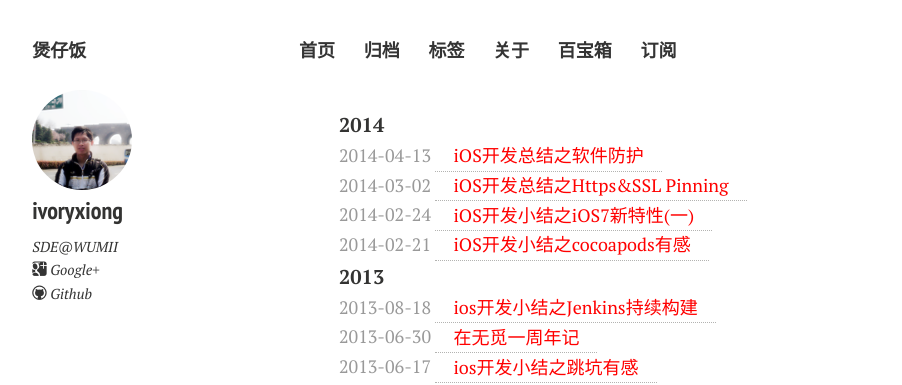
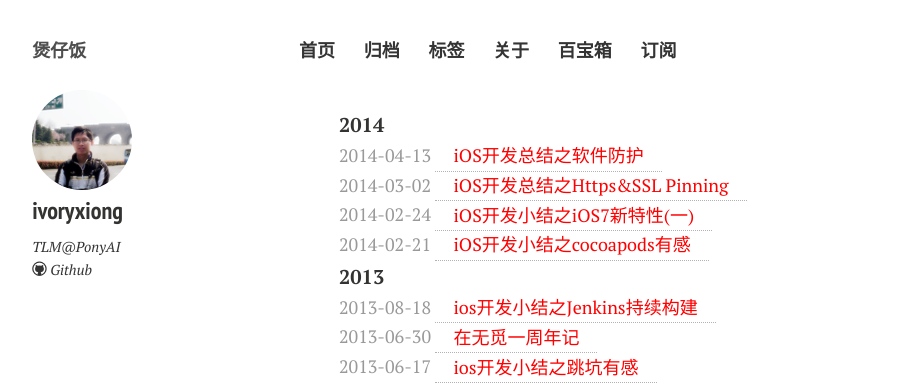
Before and after one commit to ivoryxiong/ivoryxiong.github.com, a Jekyll site: the page built from index.md, in a window 1280 px wide. Shown: the top 385 px of the page, without its empty margins (21-923 px from the left). Built offline with Jekyll 4.4.1, drawn with Linux system fonts in a browser that asks for light colours; nearby versions of some CDN libraries; Markdown is read by kramdown in place of the engine named in the settings.

```diff
--- a/Gemfile
+++ b/Gemfile
@@ -4,3 +4,4 @@ gem 'jekyll'
 gem 'jekyll-minibundle'
 gem 'coderay'
 gem 'rake'
+gem 'jekyll-gist'
--- a/_config.yml
+++ b/_config.yml
@@ -4,22 +4,18 @@ description:      Describe your website.
 #Comment out url when working locally to resolve base urls correctly
 url:
 
+plugins:
+  - jekyll-gist
+
 # Owner/author information
 owner:
   name:           ivoryxiong
   avatar:         xiong.jpg
-  bio:            "SDE@WUMII"
+  bio:            "TLM@PonyAI"
   email:          ivoryxiong@gmail.com
   # Social networking links are used in author-bio sidebar. Update and remove as you like.
-  twitter:
-  facebook:
   github: ivoryxiong
   linkedin:
-  instagram:
-  lastfm:
-  tumblr:
-  # For Google Authorship https://plus.google.com/authorship
-  google_plus:  https://plus.google.com/100260282622512499798?ref=author
 
 # Analytics and webmaster tools stuff goes here
 google_analytics: 'UA-34354303-1'
@@ -48,8 +44,8 @@ permalink:   /:categories/:year/:month/:day/:title
 timezone:    Asia/Hong_Kong
 future:      true
 pygments:    true
-markdown:    redcarpet
-redcarpet:
+markdown:    kramdown
+kramdown:
   extensions: [fenced_code_blocks]
 
 include: [".htaccess"]
```
Also changed, not shown: about.md (+2 -2 lines), Gemfile.lock (added).
